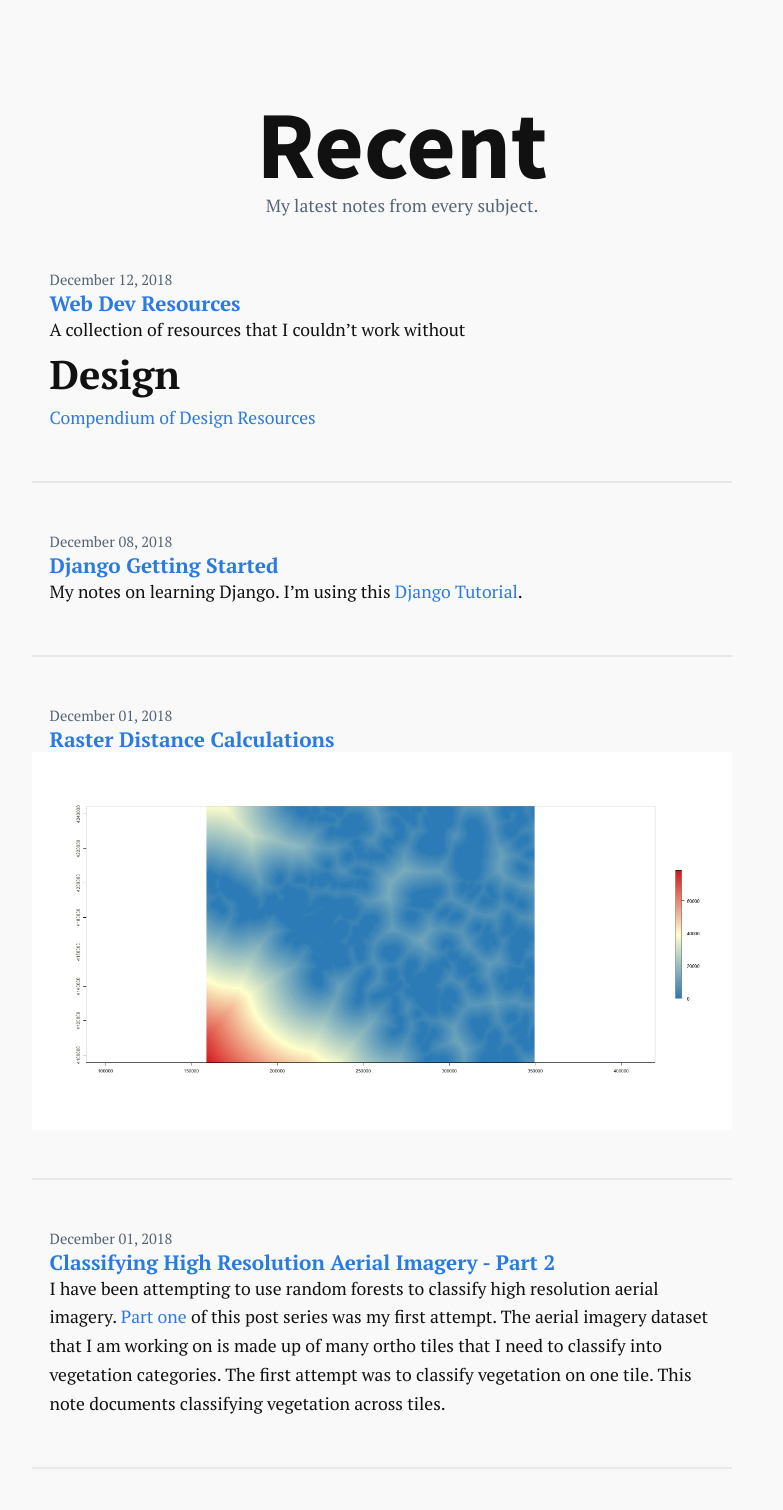
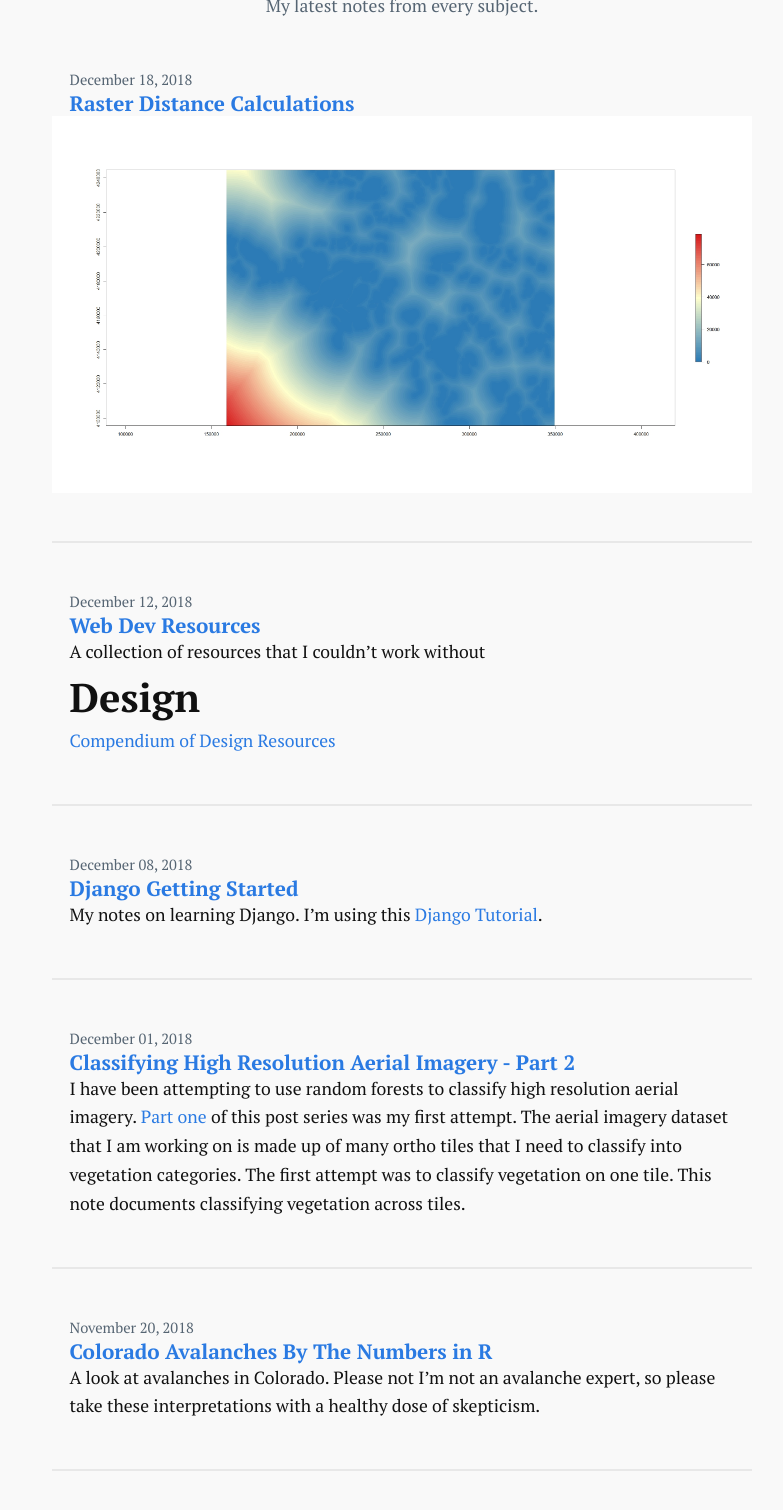
Before and after one commit to mschmidty/bio_notes, a Jekyll site: the page built from index.md, in a window 1280 px wide, cut to the strip 960-2476 px from the top of the page. Shown: the top 1510 px of the strip, without its empty margins (238-1021 px from the left). Built offline with Jekyll 4.4.1, drawn with Linux system fonts in a browser that asks for light colours; a script that is not in the unit is left out.

Commit message:
fixed a few thing

```diff
--- a/_layouts/home.html
+++ b/_layouts/home.html
@@ -16,7 +16,7 @@
   <main class="home page-content" aria-label="Content">
     <div class="entry-content">
 
-      <section class="primary-section wrapper">
+      <section class="primary-section primary-section-first wrapper">
         <h1>Recent</h1>
         <p>My latest notes from every subject.</p>
         <ul class="article-list">
--- a/_layouts/page.html
+++ b/_layouts/page.html
@@ -7,7 +7,7 @@
     <p>{{ page.tagline | escape}}</p>
   </div>
 </header>
-<div class="wrapper">
+<div class="wrapper ">
   <article class="post">
 
     <div class="post-content">
--- a/_sass/overwrite/all-content.scss
+++ b/_sass/overwrite/all-content.scss
@@ -56,7 +56,9 @@
 -----------------------------------------------------*/
 section.primary-section{
   width:100%;
-  padding:100px 0;
+  padding:50px 0;
+
+
   &:nth-of-type(2n){
     background:$light-grey;
   }
@@ -71,10 +73,17 @@
     text-align:center;
   }
 }
+.primary-section-first{
+  margin-top:-150px;
+  background:$background-color;
+  //box-shadow:4px 4px 25px rgba(0,0,0,0.5);
+  margin-bottom:50px;
+}
 ul.article-list {
   list-style-type: none;
   padding-left:0;
-  margin:0;
+  margin:0 auto;
+
   >li{
     padding:3rem 0;
     border-bottom:2px solid $dark-light-grey;
--- a/r/_posts/2018-12-18-distance_calculation_for_raster.md
+++ b/r/_posts/2018-12-18-distance_calculation_for_raster.md
@@ -1,8 +1,8 @@
 ---
 layout: large_image_post
 title:  "Raster Distance Calculations"
-date:   2018-12-1 10:07:03 -0600
-categories: [ GIS, R, Remote Sensing ]
+date:   2018-12-18 10:07:03 -0600
+categories: [ GIS, R ]
 ---
 
 {::nomarkdown}
```
Also changed, not shown: r/_posts/2018-12-11-classifying_high_res_aerial_images_part2.md (+1 -1 lines), Gemfile.lock.
